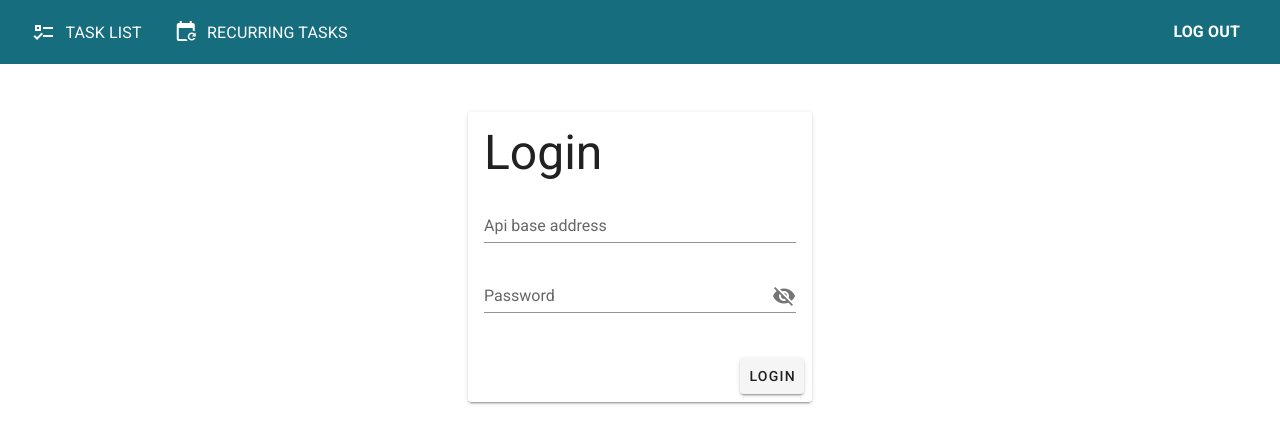
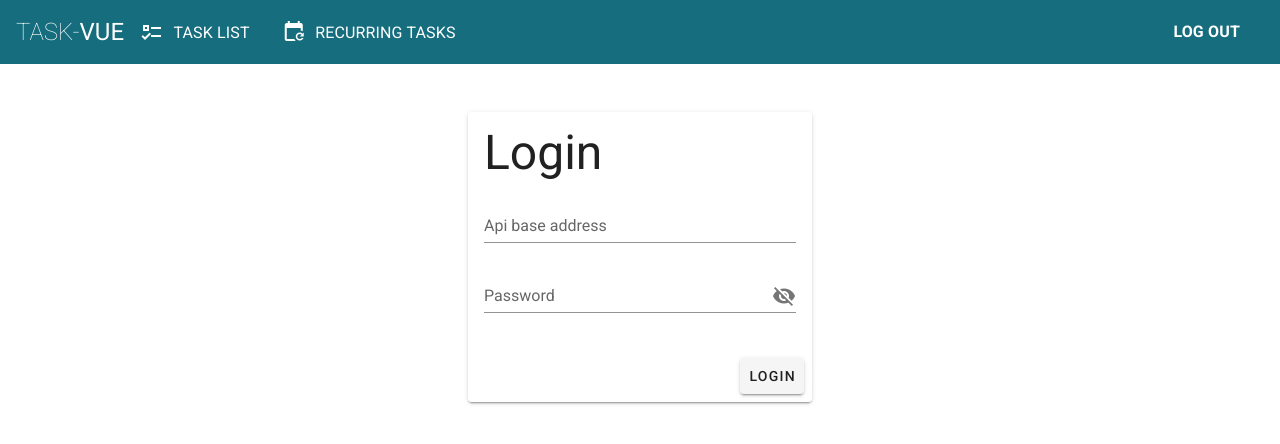
Before and after one commit to HTunne/task-vue, a Vue app: page /login in a window 1280 px wide. Shown: the top 444 px of the page. Built offline with nearby package versions, Linux system fonts and the light colour scheme.

Commit message:
Add nav drawer.

```diff
--- a/src/App.vue
+++ b/src/App.vue
@@ -6,15 +6,14 @@
             color="primary"
             dark
             >
-            <v-btn link @click="onBtn" text class="text-subtitle-1">
-                <v-icon class="pr-2">mdi-format-list-checks</v-icon>
-            Task List
-            </v-btn>
-            <v-btn link @click="onRecurBtn" text class="text-subtitle-1">
-                <v-icon class="pr-2">mdi-calendar-refresh</v-icon>
-                Recurring Tasks
-            </v-btn>
-
+            <v-app-bar-nav-icon v-if="$vuetify.breakpoint.mobile" @click="navDrawer=true"></v-app-bar-nav-icon>
+            <span class="font-weight-thin text-h5">TASK-</span><span class="text-h5">VUE</span>
+            <template v-if="!$vuetify.breakpoint.mobile">
+                <v-btn v-for="item in navItems" :key="item.text" link @click="item.method" text class="text-subtitle-1">
+                    <v-icon class="pr-2">{{ item.icon }}</v-icon>
+                    {{ item.text }}
+                </v-btn>
+            </template>
             <v-spacer></v-spacer>
 
             <v-btn
@@ -26,10 +25,30 @@
                 <span class="mr-2 text-subtitle-1 font-weight-bold">Log out</span>
             </v-btn>
         </v-app-bar>
+        <v-navigation-drawer
+            :value="navDrawer"
+            v-if="$vuetify.breakpoint.mobile"
+            v-model="navDrawer"
+            app
+            class="secondary darken-3">
+            <v-btn fab depressed class="secondary darken-3" @click="navDrawer=false"><v-icon>mdi-close</v-icon></v-btn>
+            <v-list>
+                <v-list-item dark v-for="item in navItems" :key="item.text" link @click="item.method" text class="text-subtitle-1">
+                    <v-list-item-icon>
+                        <v-icon>
+                            {{ item.icon }}
+                        </v-icon>
+                    </v-list-item-icon>
+                    <v-list-item-content>
+                        <v-list-item-title>{{ item.text }}</v-list-item-title>
+                    </v-list-item-content>
+                </v-list-item>
+            </v-list>
+        </v-navigation-drawer>
         <v-main style="height: 1vh">
             <router-view/>
         </v-main>
-        <v-alert text dismissible :value="alertOn" class="ma-0" :type="alert.type" v-for="alert in alerts" :key="alert.message">
+        <v-alert text dismissible :value="alertShow" class="ma-0" :type="alert.type" v-for="alert in alerts" :key="alert.message">
             {{ alert.description }}
         </v-alert>
     </v-app>
@@ -41,8 +60,12 @@ export default {
     name: 'App',
     data() {
         return {
-            alertOn: true,
-            testy: 'hello'
+            alertShow: true,
+            navDrawer: true,
+            navItems: [
+                { icon: 'mdi-format-list-checks', text: 'Task List', method: this.onBtn },
+                { icon: 'mdi-calendar-refresh', text: 'Recurring Tasks', method: this.onRecurBtn }
+            ]
         }
     },
     computed: {
@@ -68,10 +91,10 @@ export default {
     },
     watch: {
         alerts() {
-            this.alertOn = true;
+            this.alertShow = true;
             setTimeout(() => {
                 console.log('timeout');
-                this.alertOn = false;
+                this.alertShow = false;
             }, 5000)
         },
     }
```
